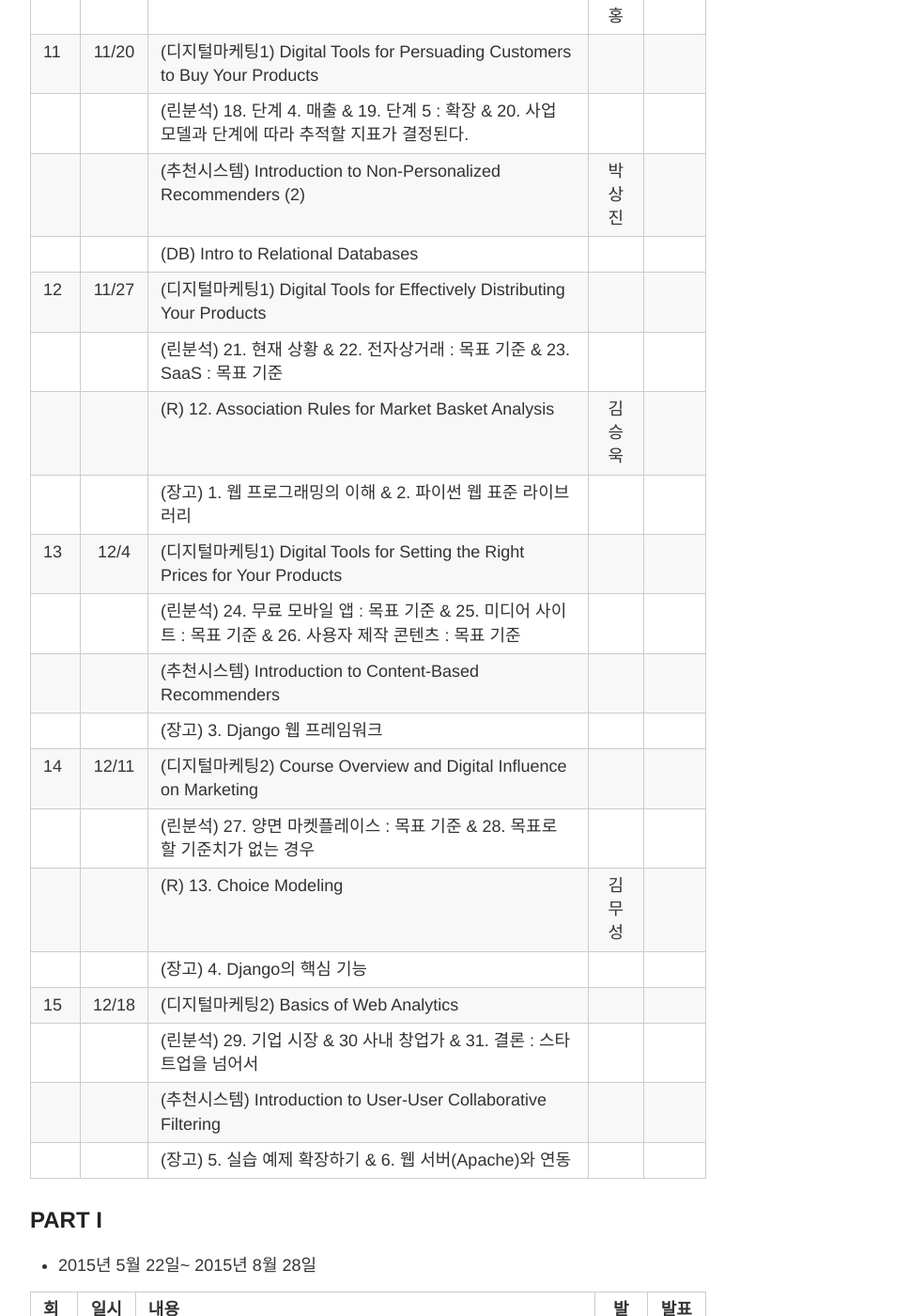
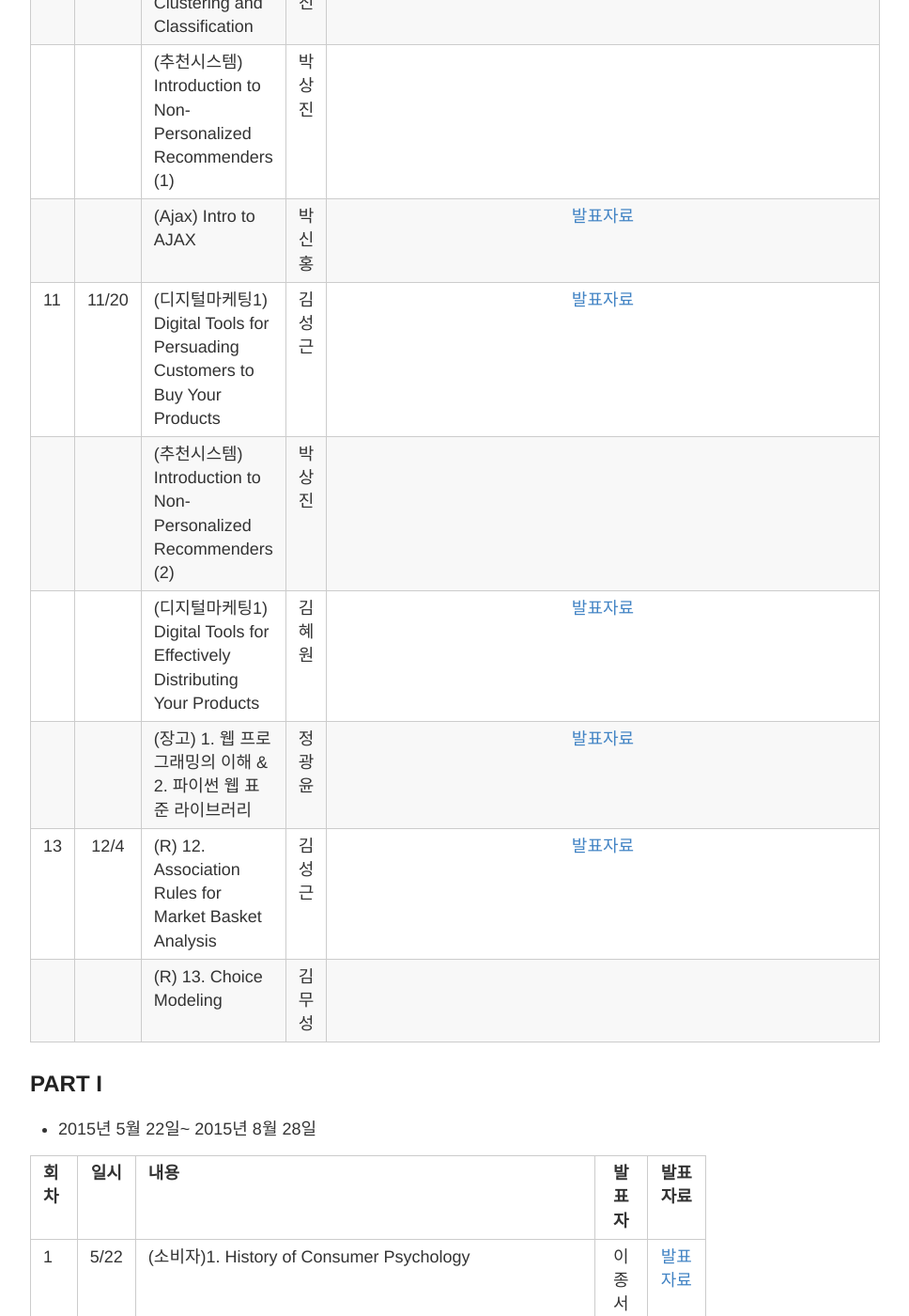
Before and after one commit to psygement/conpsy, a Jekyll site: the page built from _posts/2015-8-21-SCHEDULE.md, in a window 1280 px wide and 1400 px high, scrolled down 1222 px. Shown: the whole window at 94% size, without its empty margins (248-1216 px from the left). Built offline with Jekyll 4.4.1, drawn with Linux system fonts in a browser that asks for light colours; Markdown is read by kramdown in place of the engine named in the settings; some of the changed text lies outside the part shown.

Commit message:
Update 2015-8-21-SCHEDULE.md

```diff
--- a/_posts/2015-8-21-SCHEDULE.md
+++ b/_posts/2015-8-21-SCHEDULE.md
@@ -11,35 +11,21 @@ title: 스터디 일정 & 커리큘럼 & 발표자료
 
 | 회차  | 일시   | 내용                                  | 발표자  |              발표자료                    |
 | ----- |:------:| :-------------------------------------|:-------:|:----------------------------------------: |
-| 9 |11/6 |(디지털마케팅1) Course Overview and Digital Tools for Developing Innovative New Products (1) |김성근 | |
-|   |    |(린분석) 13. 사업 모델 6 : 양면 마켓플레이스 & 14. 사업 단계 |김성근| |
+| 9 |11/6 |(디지털마케팅1) Course Overview and Digital Tools for Developing Innovative New Products (1) |김성근 |[발표자료](https://drive.google.com/file/d/0B_Ekt7icI0htbUVsUnV4Y1pvUGM/view) |
+|   |    |(린분석) 13. 사업 모델 6 : 양면 마켓플레이스 & 14. 사업 단계 |김성근|[발표자료](https://drive.google.com/file/d/0B_Ekt7icI0htSDhqX0RsZ28zaVU/view|
 |   |    |(추천시스템) Introduction to Recommender Systems |김무성| |
 |   |    |(파이썬) 파이썬 기초 (3)  |송찬호| |
-|10 |11/13|(디지털마케팅1) Course Overview and Digital Tools for Developing Innovative New Products (2) |김성근 | |
-|   |    |(린분석) 15. 단계 1. 공감 & 16. 단계 2. 흡인력 & 17. 단계 3. 바이럴 효과 |최혜진| |
+|10 |11/13|(디지털마케팅1) Course Overview and Digital Tools for Developing Innovative New Products (2) |김성근 | [발표자료](https://drive.google.com/file/d/0B_Ekt7icI0htbUVsUnV4Y1pvUGM/view)|
 |   |    |(R) 11. Segmentation: Clustering and Classification |박상진 | |
 |   |    |(추천시스템) Introduction to Non-Personalized Recommenders (1) |박상진| |
-|   |    |(Ajax) Intro to AJAX  |박신홍| |
-|11 |11/20|(디지털마케팅1) Digital Tools for Persuading Customers to Buy Your Products | | |
-|   |    |(린분석) 18. 단계 4. 매출 & 19. 단계 5 : 확장 & 20. 사업 모델과 단계에 따라 추적할 지표가 결정된다. || |
+|   |    |(Ajax) Intro to AJAX  |박신홍|[발표자료](https://drive.google.com/file/d/0B4plsZbXCygJTmU0cVBUTUdud1U/view)|
+|11 |11/20|(디지털마케팅1) Digital Tools for Persuading Customers to Buy Your Products |김성근 |[발표자료](https://drive.google.com/file/d/0B_Ekt7icI0htY0JkQ0lMU29UVEk/view) |
 |   |    |(추천시스템) Introduction to Non-Personalized Recommenders (2) |박상진| |
-|   |    |(DB) Intro to Relational Databases  || |
-|12 |11/27|(디지털마케팅1) Digital Tools for Effectively Distributing Your Products || |
-|   |    |(린분석) 21. 현재 상황 & 22. 전자상거래 : 목표 기준 & 23. SaaS : 목표 기준 || |
-|   |    |(R) 12. Association Rules for Market Basket Analysis |김승욱| |
-|   |    |(장고) 1. 웹 프로그래밍의 이해 & 2. 파이썬 웹 표준 라이브러리  || |
-|13 |12/4|(디지털마케팅1) Digital Tools for Setting the Right Prices for Your Products| | |
-|   |    |(린분석) 24. 무료 모바일 앱 : 목표 기준 & 25. 미디어 사이트 : 목표 기준 & 26. 사용자 제작 콘텐츠 : 목표 기준 || |
-|   |    |(추천시스템) Introduction to Content-Based Recommenders || |
-|   |    |(장고) 3. Django 웹 프레임워크   || |
-|14 |12/11|(디지털마케팅2) Course Overview and Digital Influence on Marketing || |
-|   |    |(린분석) 27. 양면 마켓플레이스 : 목표 기준 & 28. 목표로 할 기준치가 없는 경우 || |
+|   |    |(디지털마케팅1) Digital Tools for Effectively Distributing Your Products |김혜원|[발표자료](https://drive.google.com/file/d/0B9nhk-tuzlXPMEtjQzNvMTdxYUE/view) |
+|   |    |(장고) 1. 웹 프로그래밍의 이해 & 2. 파이썬 웹 표준 라이브러리  |정광윤|[발표자료](http://bit.ly/1NHi2N7) |
+|13 |12/4|(R) 12. Association Rules for Market Basket Analysis|김성근 |[발표자료](https://github.com/psygement/conpsy/blob/master/part1/R-marketing/ch12/ch12.md) |
 |   |    |(R) 13. Choice Modeling |김무성 | |
-|   |    |(장고) 4. Django의 핵심 기능  || |
-|15 |12/18|(디지털마케팅2) Basics of Web Analytics || |
-|   |    |(린분석) 29. 기업 시장 & 30 사내 창업가 & 31. 결론 : 스타트업을 넘어서 || |
-|   |    |(추천시스템) Introduction to User-User Collaborative Filtering || |
-|   |    |(장고) 5. 실습 예제 확장하기 & 6. 웹 서버(Apache)와 연동  || |
+
 
 
 ## PART I
```
